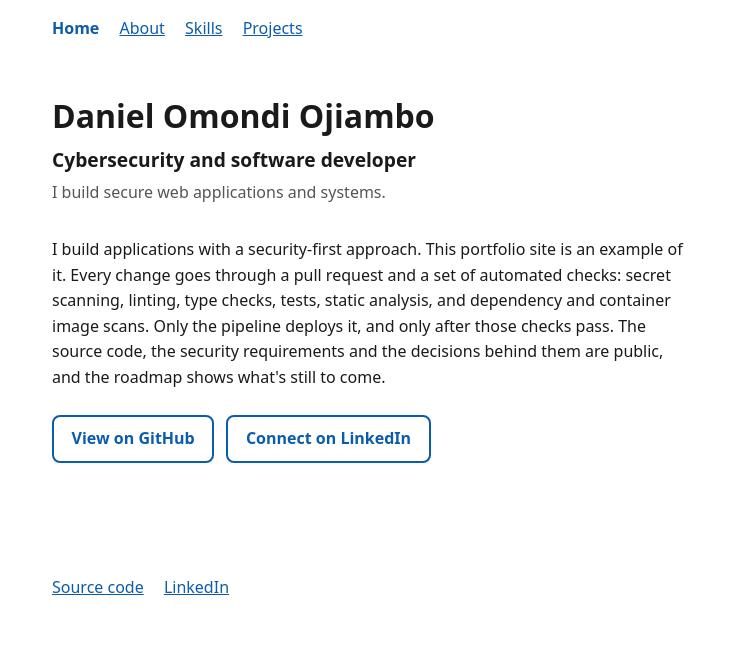
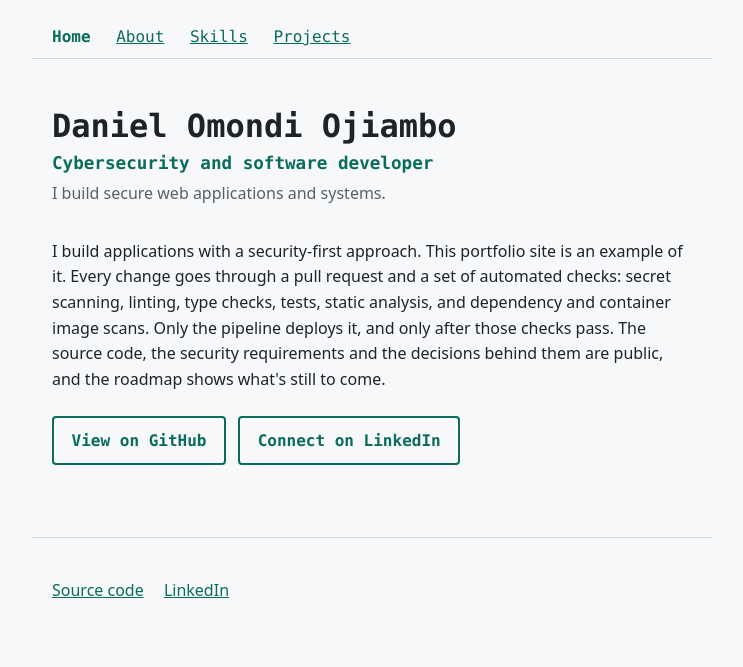
Before and after one commit to Omo-Dan/zerotrustportfolio, a FastAPI app: page / in a window 1280 px wide. Shown: the top 667 px of the page, without its empty margins (268-1011 px from the left). Run offline with FastAPI, Linux system fonts and the light colour scheme; parts of the project's set-up code (start-up, migrations or seed data) failed here and were passed over.

Commit message:
feat(design): add colour tokens, skip link, focus ring and reduced-motion support

```diff
--- a/app/static/site.css
+++ b/app/static/site.css
@@ -1,26 +1,57 @@
 :root {
-  color-scheme: light dark;
-  --bg: #ffffff;
-  --text: #1a1a1a;
-  --muted: #555555;
-  --link: #0b5cad;
+  color-scheme: dark;
+  --bg: #0d1117;
+  --ink: #e6edf3;
+  --muted: #9aa7b5;
+  --line: #252d38;
+  --panel: #151b23;
+  --accent: #3fd0b4;
+  --on-accent: #06201b;
+  --font-text: system-ui, -apple-system, "Segoe UI", Roboto, sans-serif;
+  --font-mono: ui-monospace, "Cascadia Code", "SFMono-Regular", Menlo, Consolas, monospace;
 }
 
-@media (prefers-color-scheme: dark) {
+@media (prefers-color-scheme: light) {
   :root {
-    --bg: #121212;
-    --text: #ececec;
-    --muted: #b0b0b0;
-    --link: #7db8f0;
+    color-scheme: light;
+    --bg: #f6f8fa;
+    --ink: #1f2328;
+    --muted: #57606a;
+    --line: #d0d7de;
+    --panel: #ffffff;
+    --accent: #0b6b5c;
+    --on-accent: #ffffff;
   }
 }
 
 body {
   margin: 0;
   background: var(--bg);
-  color: var(--text);
-  font-family: system-ui, -apple-system, "Segoe UI", Roboto, sans-serif;
+  color: var(--ink);
+  font-family: var(--font-text);
   line-height: 1.6;
+}
+
+:focus-visible {
+  outline: 3px solid var(--accent);
+  outline-offset: 3px;
+}
+
+.skip-link {
+  position: absolute;
+  left: 1rem;
+  top: -4rem;
+  padding: 0.6rem 1rem;
+  background: var(--accent);
+  color: var(--on-accent);
+  font-family: var(--font-mono);
+  font-weight: 600;
+  text-decoration: none;
+  border-radius: 0.25rem;
+}
+
+.skip-link:focus {
+  top: 1rem;
 }
 
 main {
@@ -29,15 +60,28 @@ main {
   padding: 3rem 1.25rem;
 }
 
+h1,
+h2,
+.role {
+  font-family: var(--font-mono);
+}
+
 h1 {
   margin: 0 0 0.25rem;
   font-size: 2rem;
+  line-height: 1.2;
+}
+
+h2 {
+  margin: 2rem 0 0.5rem;
+  font-size: 1.25rem;
 }
 
 .role {
   margin: 0;
-  font-size: 1.2rem;
+  font-size: 1.1rem;
   font-weight: 600;
+  color: var(--accent);
 }
 
 .tagline {
@@ -55,22 +99,26 @@ h1 {
 }
 
 a {
-  color: var(--link);
+  color: var(--accent);
 }
 
 nav {
   max-width: 40rem;
   margin: 0 auto;
   padding: 1rem 1.25rem 0;
+  font-family: var(--font-mono);
+  border-bottom: 1px solid var(--line);
 }
 
 nav a {
+  display: inline-block;
   margin-right: 1rem;
+  padding: 0.5rem 0;
 }
 
-h2 {
-  margin: 2rem 0 0.5rem;
-  font-size: 1.25rem;
+nav a[aria-current="page"] {
+  font-weight: 600;
+  text-decoration: none;
 }
 
 .skills {
@@ -82,21 +130,18 @@ h2 {
   margin: 0.25rem 0;
 }
 
-nav a[aria-current="page"] {
-  font-weight: 600;
-  text-decoration: none;
-}
-
 footer {
   max-width: 40rem;
   margin: 0 auto;
   padding: 1.5rem 1.25rem 3rem;
+  border-top: 1px solid var(--line);
   color: var(--muted);
 }
 
 footer a {
   margin-right: 1rem;
 }
+
 .actions {
   display: flex;
   flex-wrap: wrap;
@@ -107,15 +152,26 @@ footer a {
 .button {
   display: inline-block;
   padding: 0.6rem 1.1rem;
-  border: 2px solid var(--link);
-  border-radius: 0.5rem;
-  color: var(--link);
+  border: 2px solid var(--accent);
+  border-radius: 0.25rem;
+  color: var(--accent);
+  font-family: var(--font-mono);
   font-weight: 600;
   text-decoration: none;
 }
 
 .button:hover,
 .button:focus-visible {
-  background: var(--link);
-  color: var(--bg);
+  background: var(--accent);
+  color: var(--on-accent);
 }
+
+@media (prefers-reduced-motion: reduce) {
+  *,
+  *::before,
+  *::after {
+    animation: none !important;
+    transition: none !important;
+    scroll-behavior: auto !important;
+  }
+}
--- a/app/templates/base.html
+++ b/app/templates/base.html
@@ -15,8 +15,10 @@
   <link rel="stylesheet" href="/static/site.css">
 </head>
 <body>
+<body>
+  <a class="skip-link" href="#main">Skip to content</a>
   {% include "partials/header.html" %}
-  <main>
+  <main id="main">
     {% block content %}{% endblock %}
   </main>
   {% include "partials/footer.html" %}
```
Also changed, not shown: tests/test_design_foundation.py (added, +43 -0 lines), tests/test_landing_actions.py (+1 -1 lines), tests/test_page_structure.py (+6 -1 lines).
